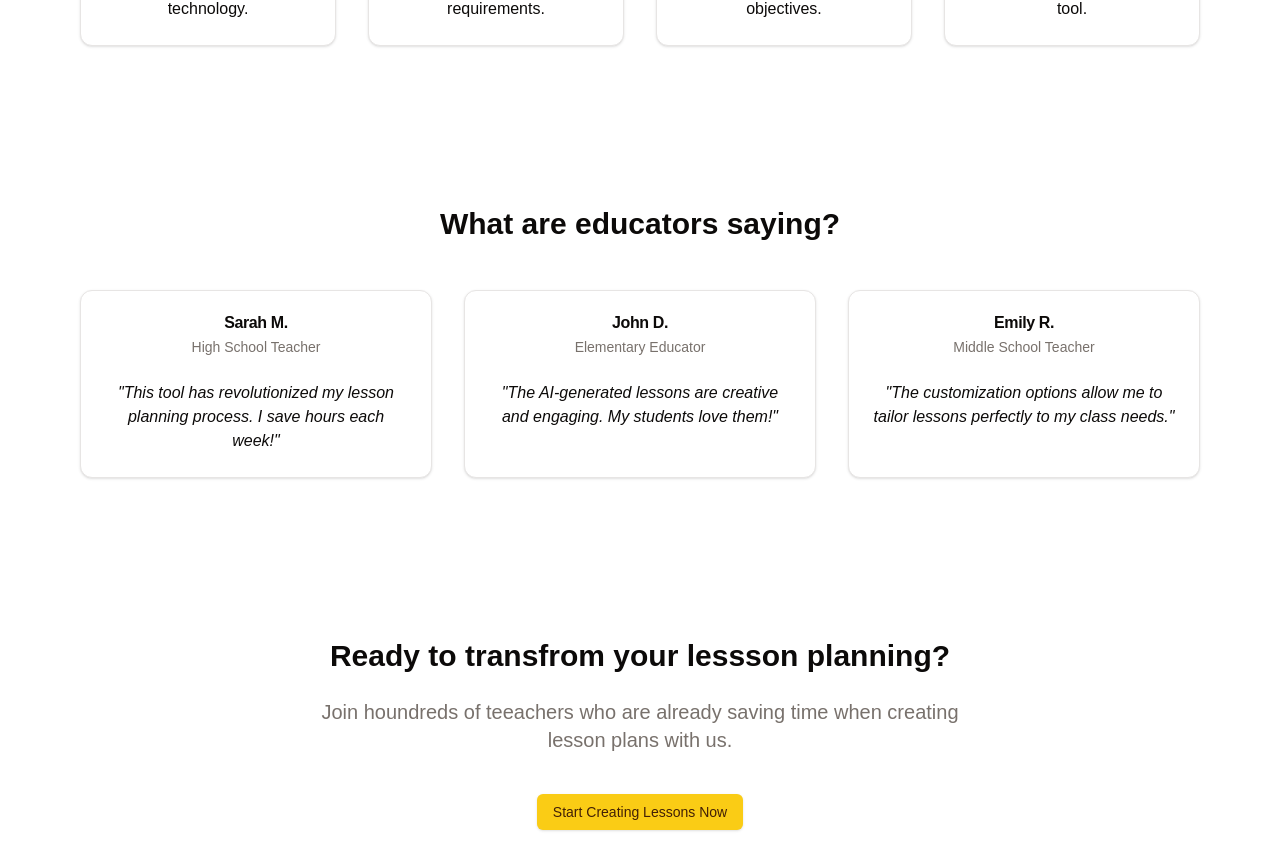
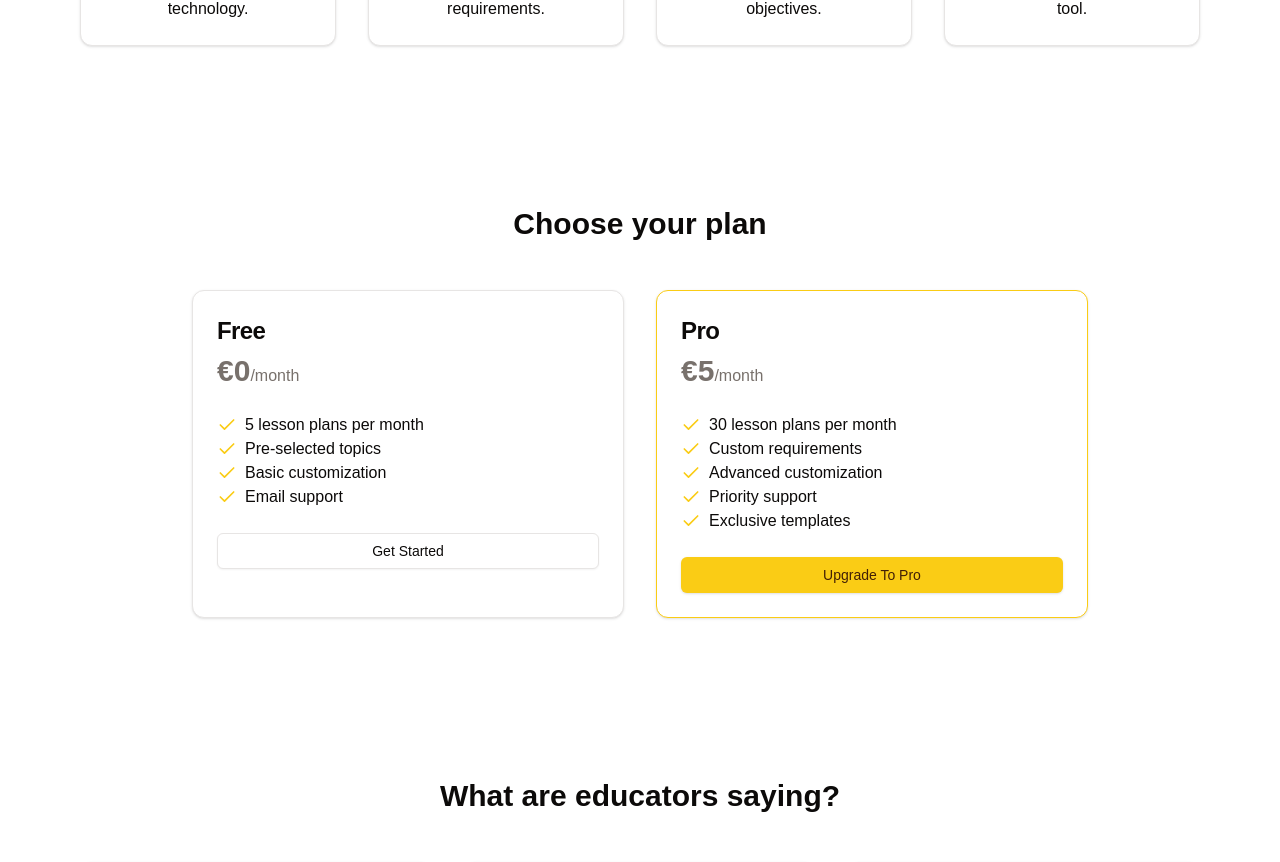
Before and after one commit to pain-arch/anyLearn-Ai-lesson-plan-generator, a Next.js app: page / in a window 1280 px wide. Shown: the part 780-1642 px from the top of the page. Built offline with nearby package versions, Linux system fonts and the light colour scheme.

Commit message:
Add PricingSection component to display subscription plans with PricingCard

```diff
--- a/app/page.tsx
+++ b/app/page.tsx
@@ -1,4 +1,5 @@
 import MaxWidthWrapper from "@/components/common/MaxWidthWrapper";
+import PricingSection from "@/components/common/PricingSection";
 import { Button, buttonVariants } from "@/components/ui/button";
 import {Card, CardContent, CardDescription, CardHeader, CardTitle} from "@/components/ui/card"
 import { features, testimonials } from "@/constant";
@@ -10,6 +11,7 @@ export default function Home() {
     <MaxWidthWrapper>
       <HeroSection />
       <FeaturesSection />
+      <PricingSection />
       <TestimonialsSection />
       <CTASection />
     </MaxWidthWrapper>
--- a/components/common/PricingSection.tsx
+++ b/components/common/PricingSection.tsx
@@ -1,8 +1,25 @@
 import React from 'react'
+import MaxWidthWrapper from './MaxWidthWrapper'
+import { tiers } from '@/constant'
+import PricingCard from './PricingCard'
 
 const PricingSection = () => {
   return (
-    <div>PricingSection</div>
+    <MaxWidthWrapper>
+      <div className='py-20'>
+        <h2 className='text-3xl font-bold text-center mb-12'>
+          Choose your plan
+        </h2>
+        <div className='grid grid-cols-1 md:grid-cols-2 gap-8 max-w-4xl mx-auto'>
+          {
+            // Pricing cards go here
+            tiers.map((tier, index) => (
+              <PricingCard tier={tier} index={index} key={index} />
+            ))
+          }
+        </div>
+      </div>
+    </MaxWidthWrapper>
   )
 }
 
```
